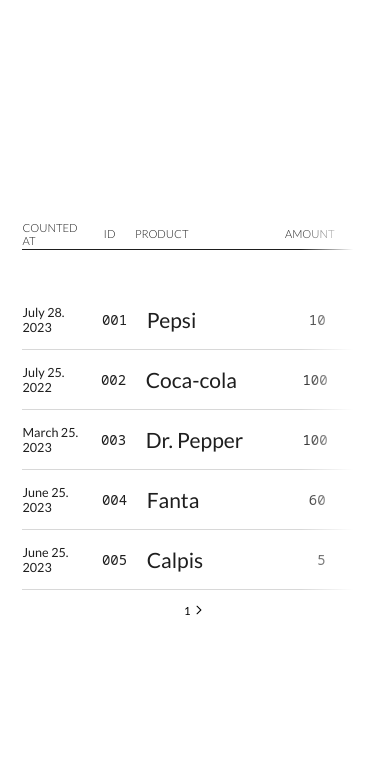
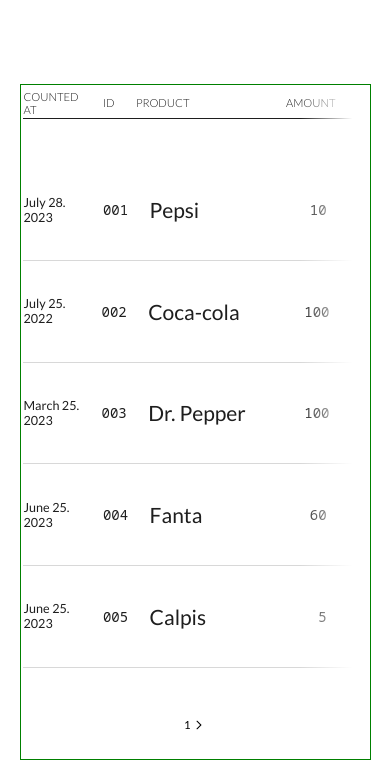
Before and after one commit to sigristarisa/zupan-assignment, a React (Create React App) app: page / in a window 390 px wide. Shown: the top 768 px of the page. Built offline with nearby package versions, Linux system fonts and the light colour scheme.

Commit message:
finished the simple styling of the table

```diff
--- a/src/styles/layout.css
+++ b/src/styles/layout.css
@@ -1,7 +1,7 @@
 /* --- SPACING --- */
 html {
-  --space-xs: 1vw;
-  --space-s: 2vw;
+  --space-xs: 0.8vw;
+  --space-s: 1.5vw;
   --space-m: 4.5vw;
   --space-l: 10vw;
 }
--- a/src/styles/responsive.css
+++ b/src/styles/responsive.css
@@ -6,9 +6,9 @@
 
 @media screen and (max-width: 768px) {
   html {
-    --small-space: 1vw;
-    --space: 2vw;
-    --large-space: 5vw;
+    --space-xs: 2vw;
+    --space-s: 4.5vw;
+    --space-m: 5vw;
   }
 
   table {
--- a/src/styles/style.css
+++ b/src/styles/style.css
@@ -13,19 +13,23 @@
 
 main {
   width: 90vw;
+  height: 80vh;
   display: flex;
   flex-direction: column;
+  justify-content: start;
   align-items: center;
-}
-
-table {
-  width: 100%;
-  color: var(--off-black);
+  border: solid green 1px;
 }
 
 .container__table {
   width: 100%;
+  height: 90%;
   overflow: scroll;
+  /* border: solid yellow 1px; */
+}
+
+table {
+  color: var(--off-black);
 }
 
 .table-header {
@@ -42,7 +46,7 @@
 }
 
 .table-row {
-  height: 60px;
+  height: calc((80vh * 0.8 - 32px) / 5);
   border-bottom: solid var(--grey) 1px;
   display: grid;
   align-items: center;
@@ -73,6 +77,8 @@
 
 .container__page-btn {
   width: 8vw;
+  height: 10%;
+  /* border: red solid 1px; */
   display: flex;
   justify-content: space-around;
   align-items: center;
```
Also changed, not shown: src/assets/noun-arrow-2601665.svg (deleted).
